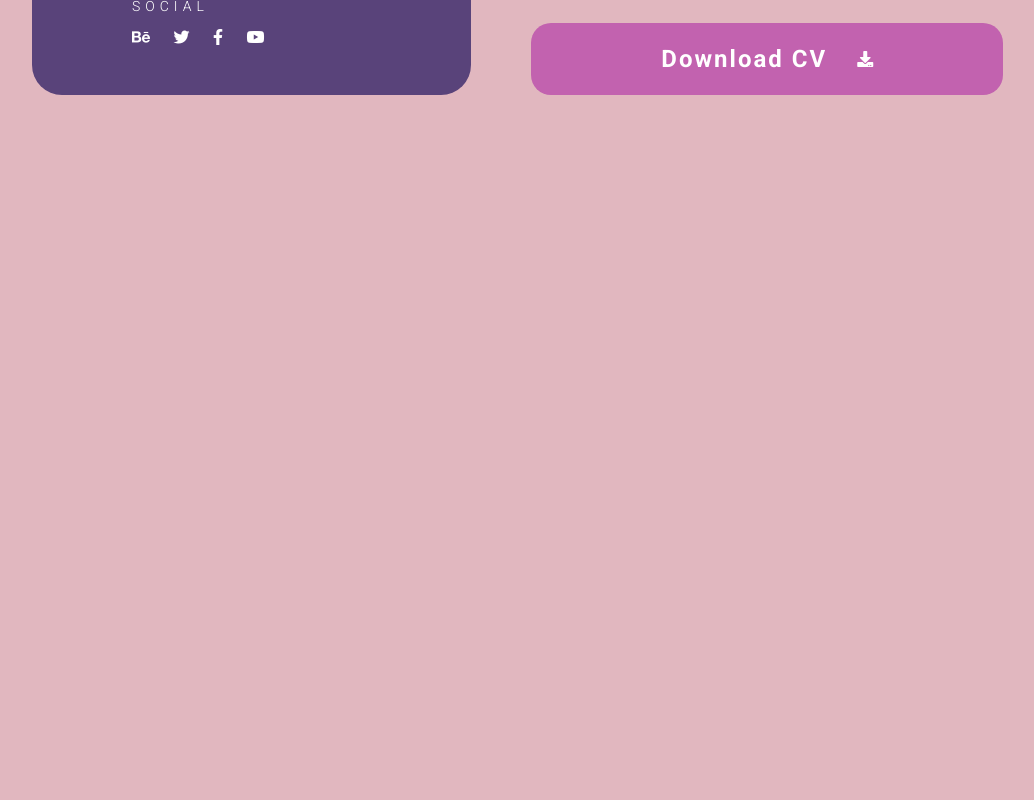
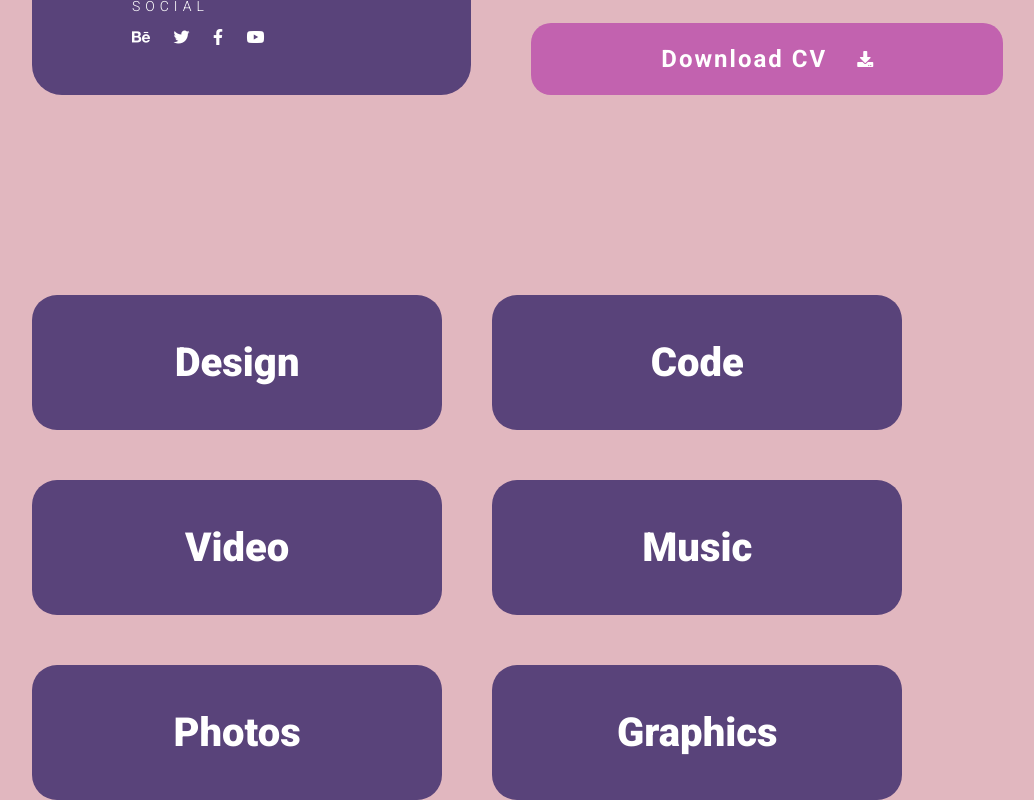
Before and after one commit to cmoileo/thrive-landing-page, a React (Vite) app: page / in a window 1280 px wide. Shown: the part 1727-2527 px from the top of the page, without its empty margins (96-1130 px from the left). Before the commit the page ends 1822 px from the top, so only its background shows below. Built offline with nearby package versions, Linux system fonts and the light colour scheme.

Commit message:
[ADD] services section

```diff
--- a/src/App.jsx
+++ b/src/App.jsx
@@ -1,5 +1,6 @@
 import Header from "./Sections/Header/Header"
 import About from "./Sections/About/About"
+import Services from "./Sections/Services/Services"
 import "./styles/Main.scss"
 
 function App() {
@@ -8,6 +9,7 @@ function App() {
     <div className="App">
       <Header />
       <About />
+      <Services />
     </div>
   )
 }
--- a/src/Sections/Services/Services.jsx
+++ b/src/Sections/Services/Services.jsx
@@ -1,6 +1,13 @@
 
 export default function Services() {
   return (
-    <div>Services</div>
+    <div className="services-container">
+      <div><p>Design</p></div>
+      <div><p>Code</p></div>
+      <div><p>Video</p></div>
+      <div><p>Music</p></div>
+      <div><p>Photos</p></div>
+      <div><p>Graphics</p></div>
+    </div>
   )
 }
--- a/src/styles/Components/Services.scss
+++ b/src/styles/Components/Services.scss
@@ -0,0 +1,27 @@
+.services-container {
+    margin-top: 200px;
+    display: grid;
+    grid-template-columns: repeat(2, 1fr);
+    grid-template-rows: repeat(3, 1fr);
+    width: 85%;
+    gap: 50px;
+    justify-items: center;
+    cursor: pointer;
+
+    & div {
+        background-color: $main-purple;
+        height: 135px;
+        width: 100%;
+        align-self: center;
+        border-radius: 25px;
+        display: flex;
+        justify-content: center;
+        align-items: center;
+
+        & p {
+            color: white;
+            font-size: 40px;
+            font-weight: 900;
+        }
+    }
+}
```
